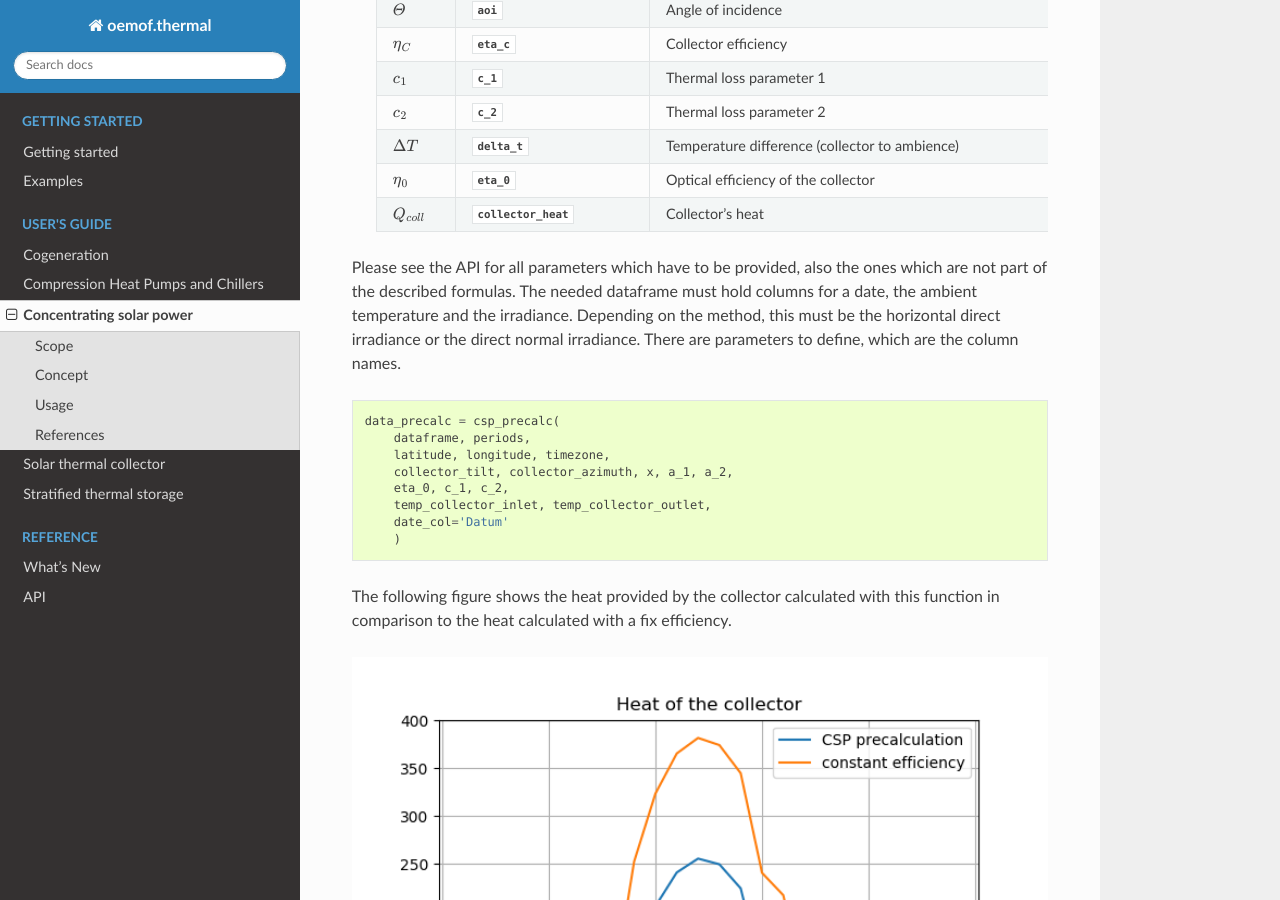
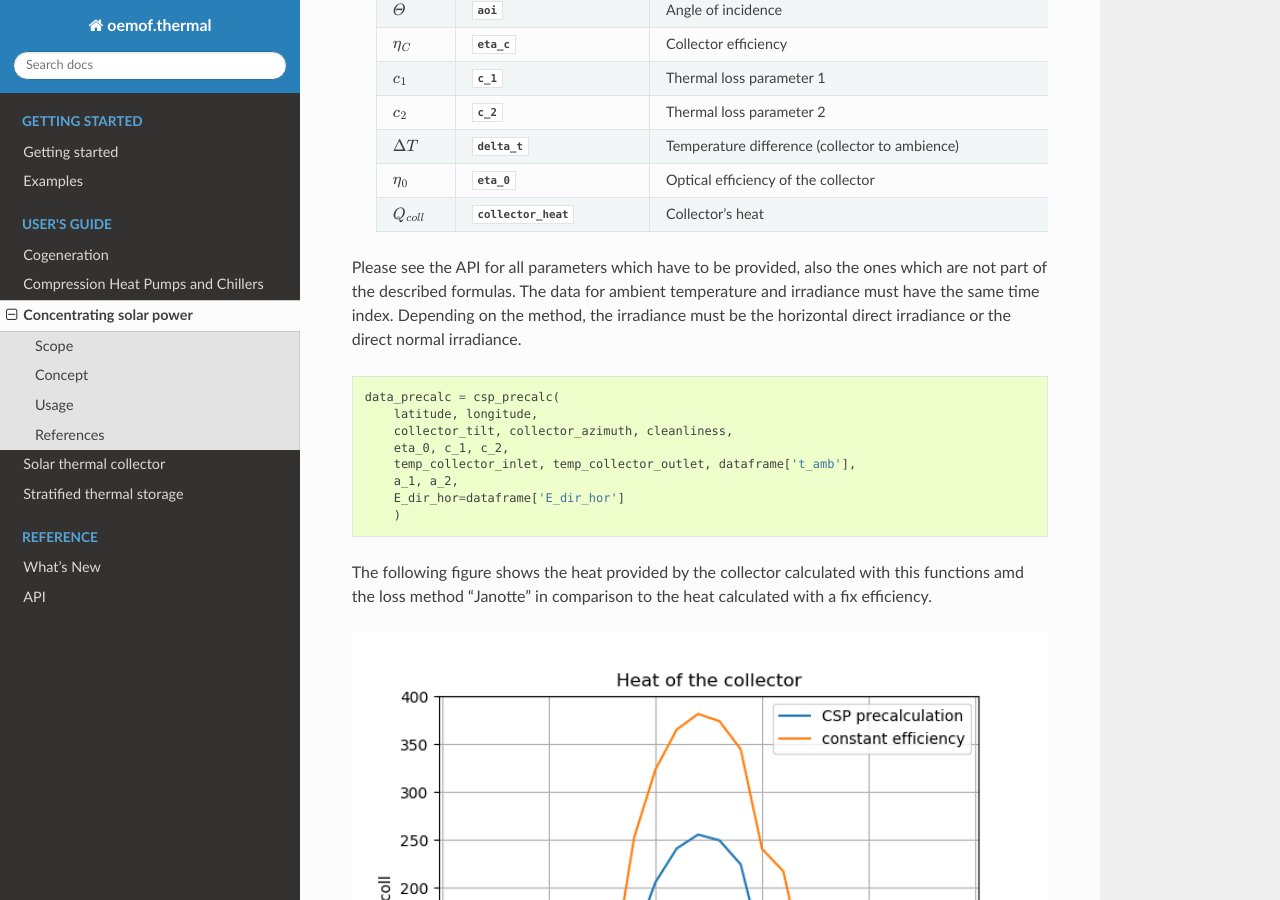
Before and after one commit to oemof/oemof-thermal, a Sphinx documentation site: the page built from docs/concentrating_solar_power.rst, in a window 1280 px wide and 900 px high, scrolled down 2516 px. Built offline with Sphinx 7.4.7 and the Read the Docs theme 2.0.0, drawn with Linux system fonts in a browser that asks for light colours; formulas are drawn with MathJax 3; some of the changed text lies outside the part shown.

Commit message:
Adapt docu to new structure of csp

```diff
--- a/docs/concentrating_solar_power.rst
+++ b/docs/concentrating_solar_power.rst
@@ -55,25 +56,25 @@ dirt on the collector with:
   :start-after:  calc_collector_irradiance_equation:
   :end-before: Parameters
 
-The efficiency of the collector is calculated with
+The efficiency of the collector is calculated depending on the loss method with
 
 .. include:: ../src/oemof/thermal/concentrating_solar_power.py
   :start-after:  calc_eta_c_equation:
   :end-before: Parameters
 
-with
+with the incident angle modifier, which is calculated depending on the loss
+method:
 
 .. include:: ../src/oemof/thermal/concentrating_solar_power.py
   :start-after:  calc_iam_equation:
   :end-before: Parameters
 
-
 In the end, the irradiance on the collector is multiplied with the efficiency
 to get the collector's heat.
 
 .. include:: ../src/oemof/thermal/concentrating_solar_power.py
-  :start-after:  csp_precalc_equation:
-  :end-before: functions used
+  :start-after:  csp_heat_equation:
+  :end-before: Parameters
 
 The three values :math:`Q_{coll}`, :math:`\eta_C` and :math:`E_{coll}` are
 returned. Losses which occur after the heat absorption in the collector
@@ -120,24 +121,24 @@ These arguments are used in the formulas of the function:
 
 Please see the API for all parameters which have to be provided, also the ones
 which are not part of the described formulas.
-The needed dataframe must hold columns for a date, the ambient temperature and
-the irradiance. Depending on the method, this must be the horizontal direct
-irradiance or the direct normal irradiance. There are parameters to define,
-which are the column names.
+The data for ambient temperature and irradiance must have the same time index.
+Depending on the method, the irradiance must be the horizontal direct
+irradiance or the direct normal irradiance.
 
 .. code-block:: python
 
     data_precalc = csp_precalc(
-        dataframe, periods,
-        latitude, longitude, timezone,
-        collector_tilt, collector_azimuth, x, a_1, a_2,
+        latitude, longitude,
+        collector_tilt, collector_azimuth, cleanliness,
         eta_0, c_1, c_2,
-        temp_collector_inlet, temp_collector_outlet,
-        date_col='Datum'
+        temp_collector_inlet, temp_collector_outlet, dataframe['t_amb'],
+        a_1, a_2,
+        E_dir_hor=dataframe['E_dir_hor']
         )
 
 The following figure shows the heat provided by the collector calculated with
-this function in comparison to the heat calculated with a fix efficiency.
+this functions amd the loss method "Janotte" in comparison to the heat
+calculated with a fix efficiency.
 
 .. 	image:: _pics/compare_precalculations.png
    :width: 100 %
```
Also changed, not shown: other parts of docs/concentrating_solar_power.rst (+1 -0 lines), 1 other file.
